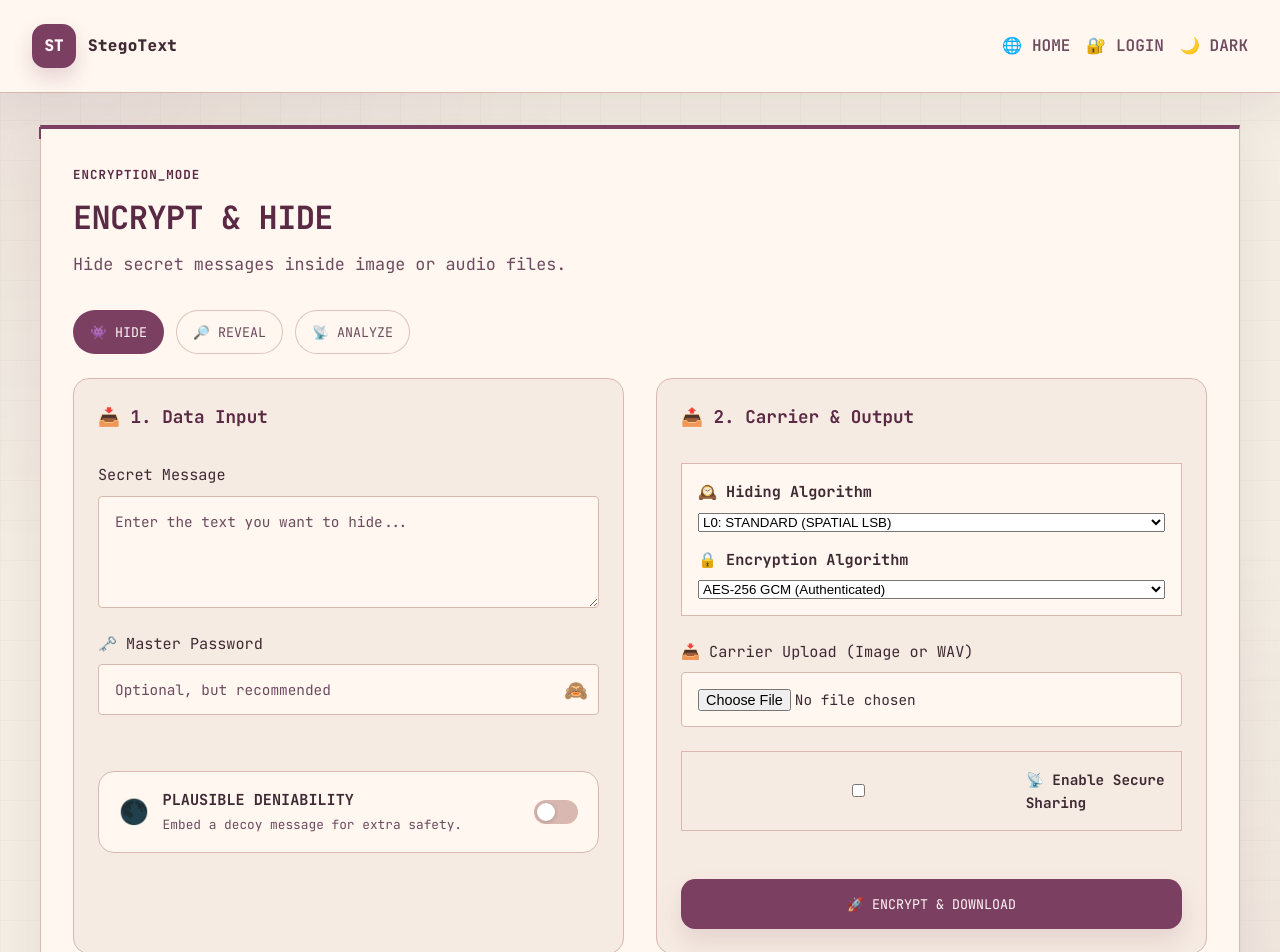
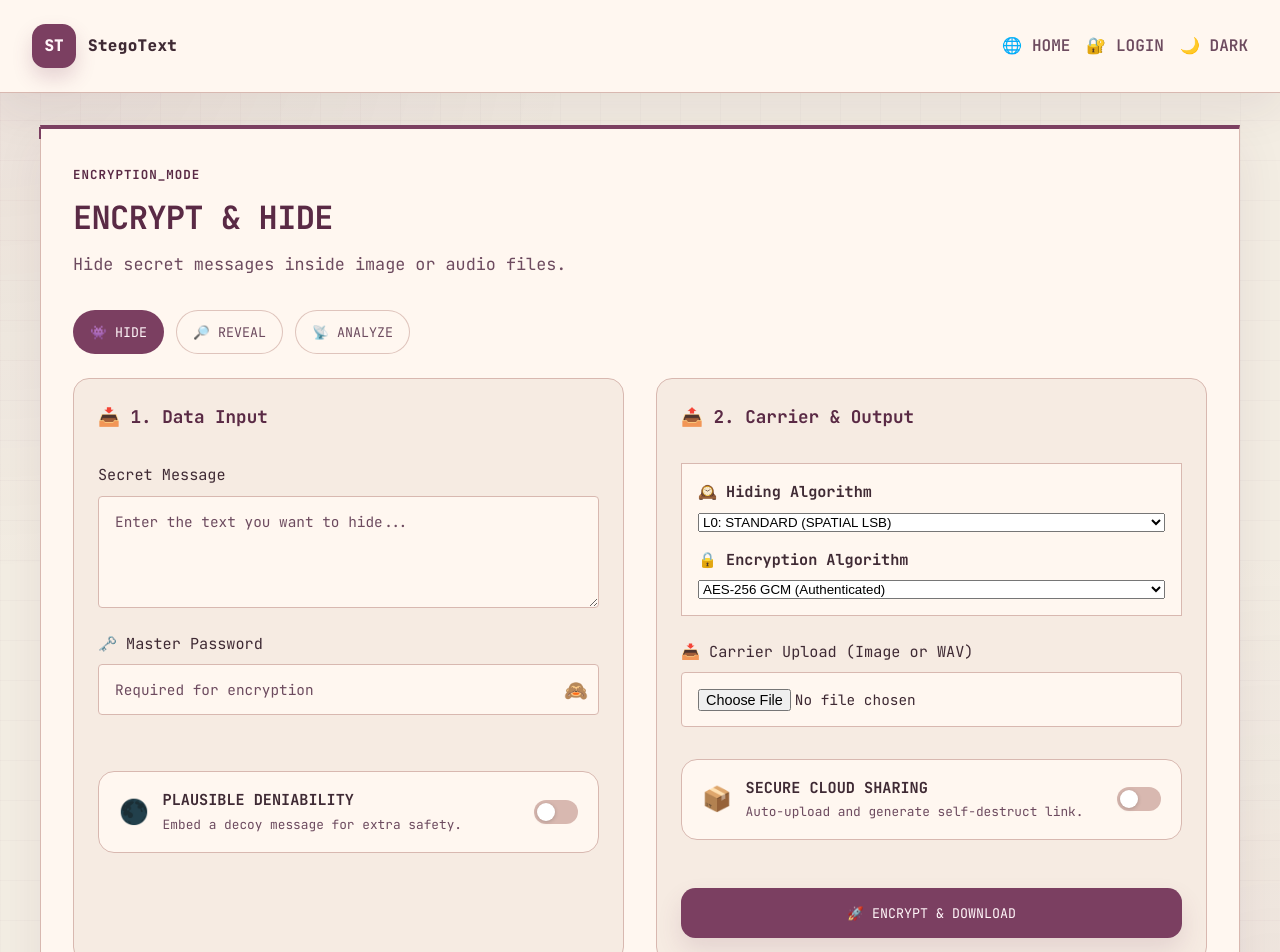
Before and after one commit to lavanyagandepalli07/java_mini_proj_steganography, a Next.js app in the folder frontend/: page /tool in a window 1280 px wide. Shown: the top 952 px of the page. Built offline with nearby package versions, Linux system fonts and the light colour scheme; no server answers.

Commit message:
ux: make master password mandatory and restyle secure sharing toggle

```diff
--- a/frontend/app/tool/page.tsx
+++ b/frontend/app/tool/page.tsx
@@ -178,18 +178,13 @@ export default function ToolPage() {
   };
 
   const handleHide = async () => {
-    if (!hideFile || !hideText.trim()) {
-      setStatus('Please provide both a file and text to hide.');
+    if (!hideFile || !hideText.trim() || !hidePassword.trim()) {
+      setStatus('Please provide a file, secret text, and a master password.');
       setStatusType('error');
       return;
     }
 
-    const isAudio = hideFile.type === 'audio/wav';
-    if (!isAudio && algorithm === 'dct' && !hidePassword) {
-      setStatus('Password is required for Advanced (DCT) mode.');
-      setStatusType('error');
-      return;
-    }
+
 
     setLoading(true);
     setStatus('Encrypting and embedding...');
@@ -397,7 +392,7 @@ export default function ToolPage() {
                 <label>
                   {'\u{1F5DD}\u{FE0F}'} Master Password
                   <div style={{ position: 'relative', display: 'flex', alignItems: 'center' }}>
-                    <input type={showHidePassword ? "text" : "password"} value={hidePassword} onChange={(e) => setHidePassword(e.target.value)} disabled={loading} placeholder="Optional, but recommended" style={{ width: '100%', paddingRight: '2.5rem' }} />
+                    <input type={showHidePassword ? "text" : "password"} value={hidePassword} onChange={(e) => setHidePassword(e.target.value)} disabled={loading} required placeholder="Required for encryption" style={{ width: '100%', paddingRight: '2.5rem' }} />
                     <button type="button" onClick={() => setShowHidePassword(!showHidePassword)} style={{ position: 'absolute', right: '0.5rem', background: 'transparent', border: 'none', color: 'var(--accent-strong)', cursor: 'pointer', padding: '0.2rem', fontSize: '1.2rem' }}>
                       {showHidePassword ? '\u{1F576}\u{FE0F}' : '\u{1F648}'}
                     </button>
@@ -474,16 +469,27 @@ export default function ToolPage() {
                 )}
 
                 {authEnabled && (
-                  <div style={{ padding: '1rem', border: '1px solid var(--border)', background: 'var(--surface-muted)', display: 'flex', flexDirection: 'column', gap: '0.75rem' }}>
-                    <label style={{ display: 'flex', alignItems: 'center', gap: '0.5rem', fontWeight: 700, fontSize: '0.9rem', marginBottom: 0 }}>
-                      <input type="checkbox" checked={isSecureShareEnabled} onChange={e => setIsSecureShareEnabled(e.target.checked)} disabled={loading} />
-                      {'\u{1F4E1}'} Enable Secure Sharing
-                    </label>
+                  <div className={`deniable-toggle-card ${isSecureShareEnabled ? 'active' : ''}`} style={{ marginTop: '0.5rem' }}>
+                    <div className="deniable-toggle-header" onClick={() => !loading && setIsSecureShareEnabled(!isSecureShareEnabled)} style={{ cursor: 'pointer' }}>
+                      <div className="deniable-toggle-icon">{isSecureShareEnabled ? '\u{1F4E1}' : '\u{1F4E6}'}</div>
+                      <div className="deniable-toggle-info">
+                        <span className="deniable-toggle-title">SECURE CLOUD SHARING</span>
+                        <span className="deniable-toggle-desc">Auto-upload and generate self-destruct link.</span>
+                      </div>
+                      <div className={`deniable-pill ${isSecureShareEnabled ? 'on' : ''}`}>
+                        <div className="deniable-pill-knob" />
+                      </div>
+                    </div>
                     {isSecureShareEnabled && (
-                      <label style={{ display: 'flex', alignItems: 'center', gap: '0.5rem', fontSize: '0.85rem', color: 'var(--muted)', marginLeft: '1.5rem' }}>
-                        <input type="checkbox" checked={burnAfterReading} onChange={e => setBurnAfterReading(e.target.checked)} disabled={loading} />
-                        {'\u{2622}\u{FE0F}'} Burn after reading (Self-destruct)
-                      </label>
+                      <div className="deniable-fields animate-in" onClick={(e) => e.stopPropagation()}>
+                        <label style={{ display: 'flex', alignItems: 'center', gap: '0.5rem', fontSize: '0.9rem', color: 'var(--accent-strong)', cursor: 'pointer', fontWeight: 600 }}>
+                          <input type="checkbox" checked={burnAfterReading} onChange={e => setBurnAfterReading(e.target.checked)} disabled={loading} />
+                          {'\u{2622}\u{FE0F}'} Burn after reading (Self-destruct)
+                        </label>
+                        <p style={{ margin: '0.5rem 0 0 1.5rem', fontSize: '0.8rem', color: 'var(--muted)' }}>
+                          File will be permanently deleted from the cloud after the first access.
+                        </p>
+                      </div>
                     )}
                   </div>
                 )}
```
